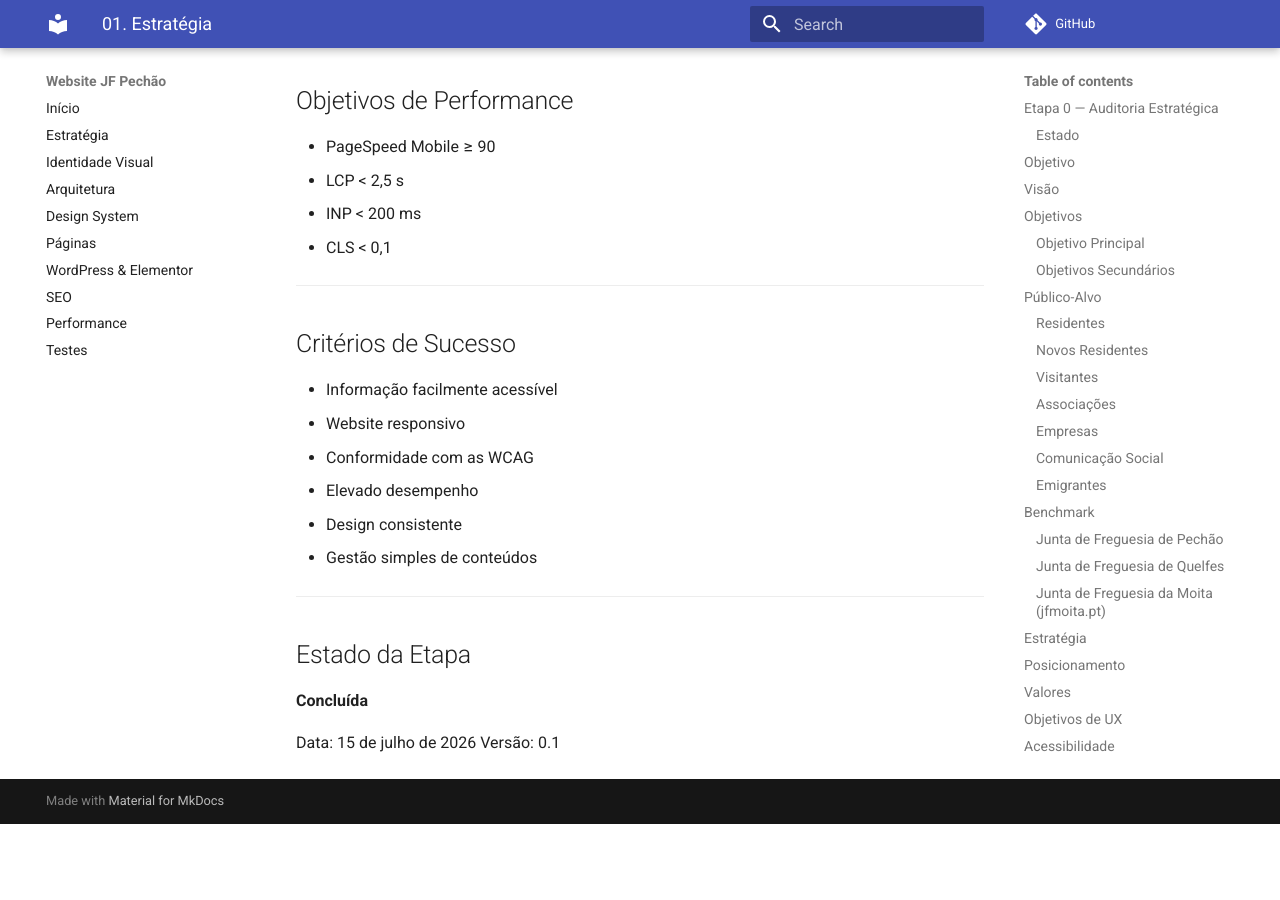
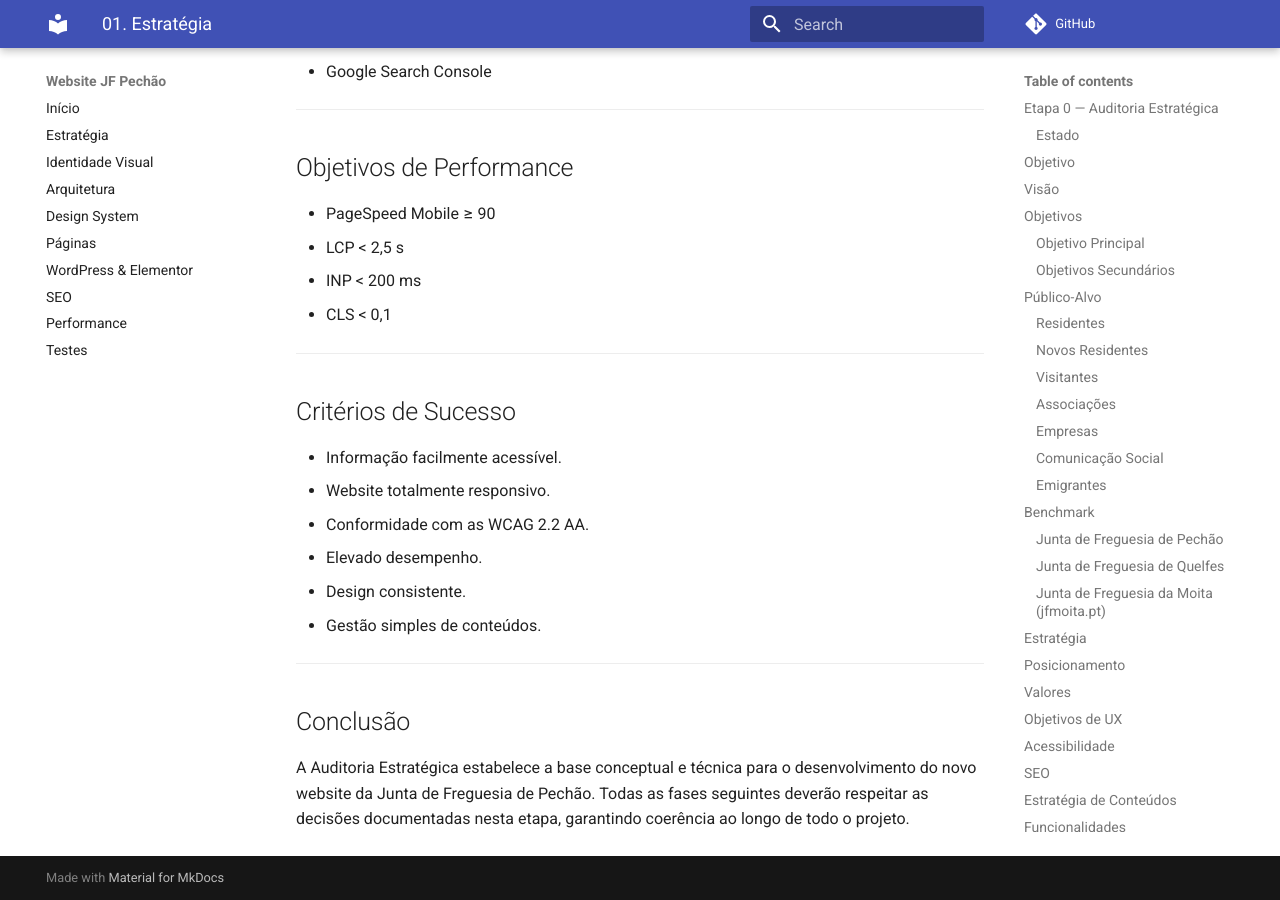
Before and after one commit to increasesolutions-ia/website-jf-pechao, an MkDocs documentation site: the page built from docs/01-estrategia.md, in a window 1280 px wide and 900 px high, scrolled down 6584 px. Built offline with MkDocs 1.6.1 and Material for MkDocs 9.7.7, drawn with Linux system fonts in a browser that asks for light colours; comment, search, counter and statistics services are not loaded; before the commit the page ends 7408 px from its top, so only the background shows below that; some of the changed text lies outside the part shown.

Commit message:
Update 01-estrategia.md

```diff
--- a/docs/01-estrategia.md
+++ b/docs/01-estrategia.md
@@ -4,7 +4,10 @@
 
 ### Estado
 
-Concluída
+**Concluída**
+
+**Versão:** 0.1
+**Data:** 15 de julho de 2026
 
 ---
 
@@ -90,7 +93,7 @@ Disponibilizar informação institucional de forma organizada, clara e acessíve
 
 ### Junta de Freguesia de Pechão
 
-Pontos fortes:
+**Pontos fortes**
 
 - Conteúdo institucional
 - Património
@@ -100,7 +103,7 @@ Pontos fortes:
 
 ### Junta de Freguesia de Quelfes
 
-Pontos fortes:
+**Pontos fortes**
 
 - Serviços digitais
 - Comunicação
@@ -109,7 +112,7 @@ Pontos fortes:
 
 ### Junta de Freguesia da Moita (jfmoita.pt)
 
-Pontos fortes:
+**Pontos fortes**
 
 - Simplicidade
 - Identidade local
@@ -160,7 +163,7 @@ A Junta de Freguesia de Pechão deverá ser percecionada como uma entidade moder
 
 ## Acessibilidade
 
-Objetivo de conformidade com as WCAG 2.2 nível AA.
+Objetivo de conformidade com as **WCAG 2.2 – Nível AA**.
 
 ---
 
@@ -242,18 +245,15 @@ O website deverá responder às seguintes questões:
 
 ## Critérios de Sucesso
 
-- Informação facilmente acessível
-- Website responsivo
-- Conformidade com as WCAG
-- Elevado desempenho
-- Design consistente
-- Gestão simples de conteúdos
+- Informação facilmente acessível.
+- Website totalmente responsivo.
+- Conformidade com as WCAG 2.2 AA.
+- Elevado desempenho.
+- Design consistente.
+- Gestão simples de conteúdos.
 
 ---
 
-## Estado da Etapa
+## Conclusão
 
-**Concluída**
-
-Data: 15 de julho de 2026
-Versão: 0.1
+A Auditoria Estratégica estabelece a base conceptual e técnica para o desenvolvimento do novo website da Junta de Freguesia de Pechão. Todas as fases seguintes deverão respeitar as decisões documentadas nesta etapa, garantindo coerência ao longo de todo o projeto.
```
